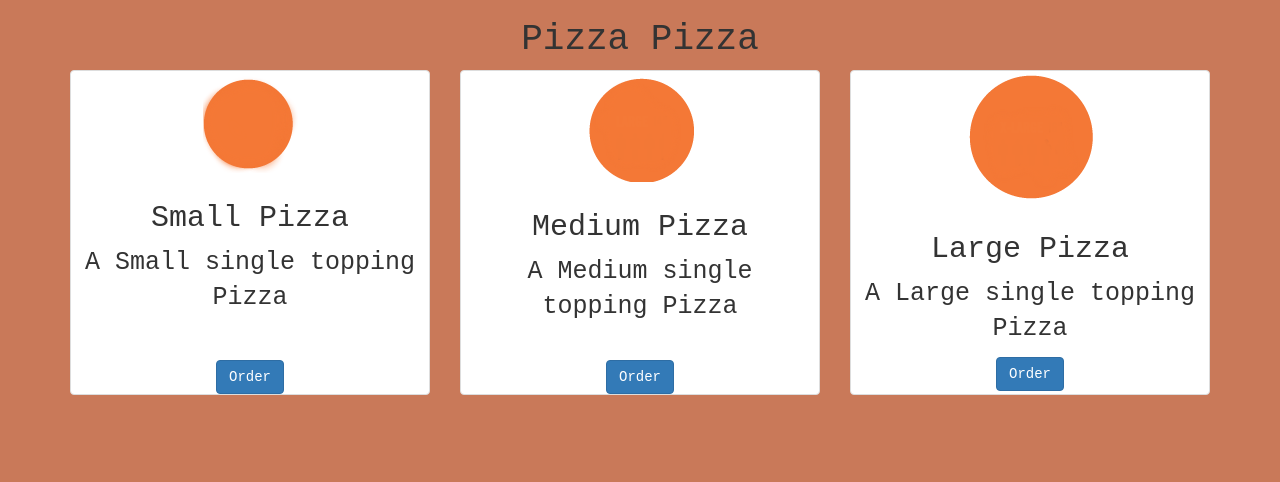
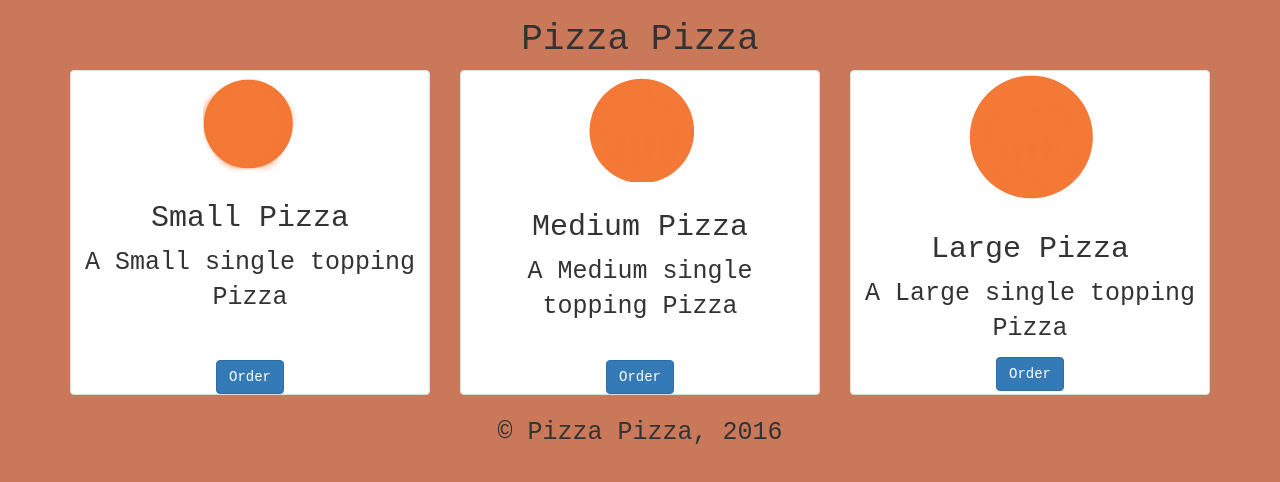
Before and after one commit to campoore2/pizza-site, a plain HTML site: page index.html in a window 1280 px wide. Drawn offline with Linux system fonts and the light colour scheme.

```diff
--- a/index.html
+++ b/index.html
@@ -113,5 +113,9 @@
             </form>
             <button id="cookOrder" type="button" class="btn btn-default" data-dismiss="modal">Cook my Order!</button>
           </div>
+        </div>
+      </div>
+    </div>
+    <footer>&copy; Pizza Pizza, 2016</footer>
   </body>
 </html>
```
Also changed, not shown: 1 other file.
